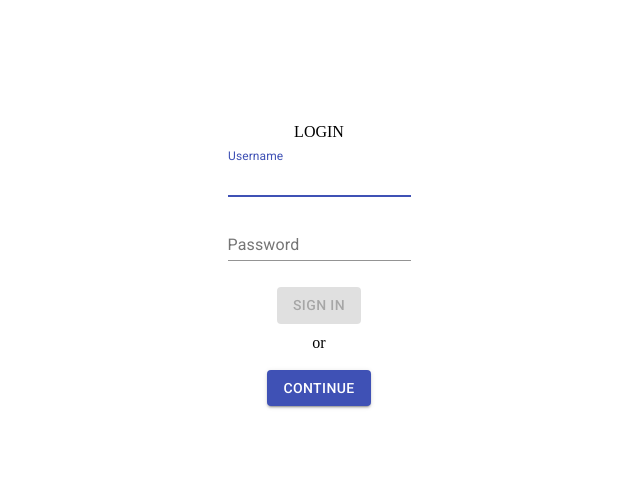
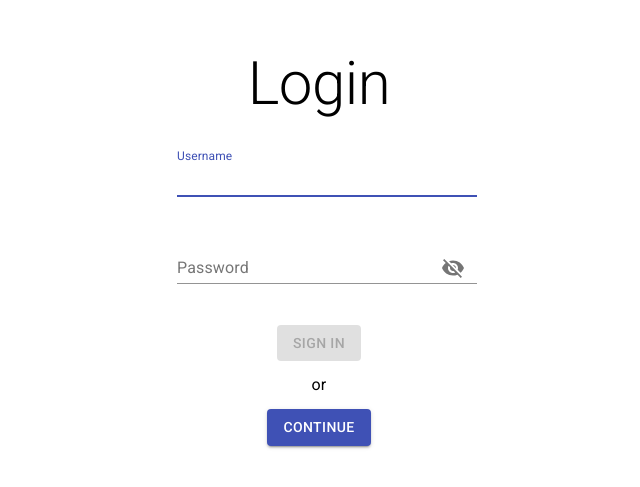
Before and after one commit to drew-gill/Medical-Tool-Retrieval-App, a React (Create React App) app in the folder client/: page /Login in a window 1280 px wide. Shown: the part 127-614 px from the top of the page, without its empty margins (321-961 px from the left). Built offline with nearby package versions, Linux system fonts and the light colour scheme.

Commit message:
Style UI to be in line with rest of webapp and added some error handling for failed verification

```diff
--- a/client/src/views/Login/Login.js
+++ b/client/src/views/Login/Login.js
@@ -9,10 +9,15 @@ import { AuthContext } from '../../Auth';
 import { makeStyles } from '@material-ui/core/styles';
 import Button from '@material-ui/core/Button';
 import TextField from '@material-ui/core/TextField';
+import IconButton from '@material-ui/core/IconButton';
+import InputAdornment from '@material-ui/core/InputAdornment';
+import Visibility from '@material-ui/icons/Visibility';
+import VisibilityOff from '@material-ui/icons/VisibilityOff';
+import Typography from '@material-ui/core/Typography';
 
 const LoginContainer = styled.div`
   width: 300px;
-  height: 300px;
+  height: 450px;
   position: absolute;
   left: 50%;
   top: 50%;
@@ -21,7 +26,8 @@ const LoginContainer = styled.div`
 `;
 
 const ButtonContainer = styled.div`
-  padding-top: 10px;
+  padding-top: 2px;
+  padding-bottom: 2px;
   text-align: center;
 `;
 
@@ -36,9 +42,13 @@ const useStyles = makeStyles(theme => ({
 const Login = () => {
   const classes = useStyles();
   const authContext = useContext(AuthContext);
+  const history = useHistory();
 
   const [username, setUsername] = useState('');
   const [password, setPassword] = useState('');
+  const [retryUsername, setRetryUsername] = useState(false);
+  const [retryPassword, setRetryPassword] = useState(false);
+  const [showPassword, setShowPassword] = useState(false);
 
   const validateForm = () => {
     return username.length > 0 && password.length > 0;
@@ -47,16 +57,26 @@ const Login = () => {
   const handleSubmit = async event => {
     event.preventDefault();
     await authContext.login(username, password);
+    if (history.location.pathname !== '/Login') {
+      console.log("successfuly logged in");
+    }
+    else {
+      setRetryUsername(true);
+      setRetryPassword(true);
+    }
   };
 
-  const history = useHistory();
   const handleRedirect = () => {
     history.push('/Home');
   };
 
+  const handleClickShowPassword = () => {
+    setShowPassword(!showPassword);
+  };
+
   return (
     <LoginContainer>
-      LOGIN
+      <Typography variant='h2' gutterBottom={true}>Login</Typography>
       <form
         className={classes.root}
         noValidate
@@ -68,13 +88,39 @@ const Login = () => {
           label='Username'
           value={username}
           autoFocus
-          onChange={e => setUsername(e.target.value)}
+          onChange={(e) => {
+            setUsername(e.target.value);
+            setRetryUsername(false);
+            }
+          }
+          error={retryUsername}
+          helperText={retryUsername ? 'Possible Invalid Username!': ' '}
+          fullWidth
         />
         <TextField
           id='password'
+          type={showPassword ? "text" : "password"}
           label='Password'
           value={password}
-          onChange={e => setPassword(e.target.value)}
+          onChange={(e) => {
+            setPassword(e.target.value)
+            setRetryPassword(false);
+            }
+          }
+          error={retryPassword}
+          helperText={retryPassword ? 'Possible Invalid Password!' : ' '}
+          fullWidth
+          InputProps={{
+            endAdornment:
+            <InputAdornment position="end">
+              <IconButton
+                aria-label="toggle password visibility"
+                onClick={handleClickShowPassword}
+              >
+                {showPassword ? <Visibility /> : <VisibilityOff />}
+              </IconButton>
+            </InputAdornment>
+          }}
         />
         <ButtonContainer>
           <Button
@@ -85,10 +131,20 @@ const Login = () => {
           >
             Sign In
           </Button>
-          <br></br>
-          <ButtonContainer>or</ButtonContainer>
-          <br></br>
-          <Button onClick={handleRedirect} variant='contained' color='primary'>
+        </ButtonContainer>
+        <ButtonContainer>
+          <Typography
+            ariant='body1'
+          >
+            or
+          </Typography>
+        </ButtonContainer>
+        <ButtonContainer>
+          <Button
+            onClick={handleRedirect}
+            variant='contained'
+            color='primary'
+          >
             Continue
           </Button>
         </ButtonContainer>
```
